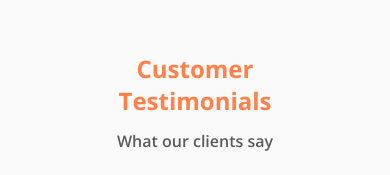
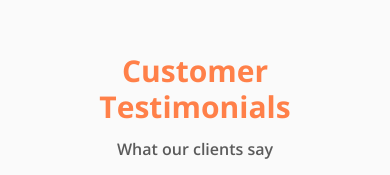
Before and after one commit to Mahadi-Hasan-Sopon/kepto-cash-v2, a React (Vite) app: page / in a window 390 px wide. Shown: the part 3499-3674 px from the top of the page. Built offline with nearby package versions, Linux system fonts and the light colour scheme; the HTML template or start-up script is replaced by a standard one.

Commit message:
Updated css.jsx

```diff
--- a/src/App.jsx
+++ b/src/App.jsx
@@ -117,8 +117,8 @@ function App() {
 
       {/* Customer Testimonial Section Start */}
 
-      <section className="customer-testimonial py-28 px-[103px] bg-[#FAFAFA] ">
-        <h2 className="text-2xl lg:text-5xl font-bold text-secColor mb-3 text-center">
+      <section className="customer-testimonial py-28 px-10 lg:px-[103px] bg-[#FAFAFA] ">
+        <h2 className="text-3xl lg:text-5xl font-bold text-secColor mb-3 text-center">
           Customer Testimonials
         </h2>
         <p className="text-center font-semibold text-base text-[#5B5B5B]">
@@ -150,7 +150,7 @@ function App() {
 
       {/* Download App Section Start */}
 
-      <section className="download-app lg:pt-[150px] lg:pl-[315px] lg:pb-[107px] lg:pr-[339px] grid lg:grid-cols-2 justify-items-center items-center gap-[149px]">
+      <section className="download-app px-10 lg:pt-[150px] lg:pl-[315px] lg:pb-[107px] lg:pr-[339px] grid lg:grid-cols-2 justify-items-center items-center gap-20 lg:gap-[149px]">
         <div className="content flex flex-col justify-center items-center px-10 lg:items-start my-5">
           <h1 className="text-secColor text-3xl font-bold">
             Download Kepto Cash
@@ -184,7 +184,7 @@ function App() {
       {/* Contact Us Section Start */}
 
       <section className="contact-us px-10 lg:px-[189px] py-14">
-        <h1 className="text-secColor font-bold text-2xl lg:text-5xl pb-4 text-center">
+        <h1 className="text-secColor font-bold text-3xl lg:text-5xl pb-4 text-center">
           Contact Us
         </h1>
         <p className="text-base text-blackColor font-semibold w-3/6 text-center mx-auto pb-12">
```
